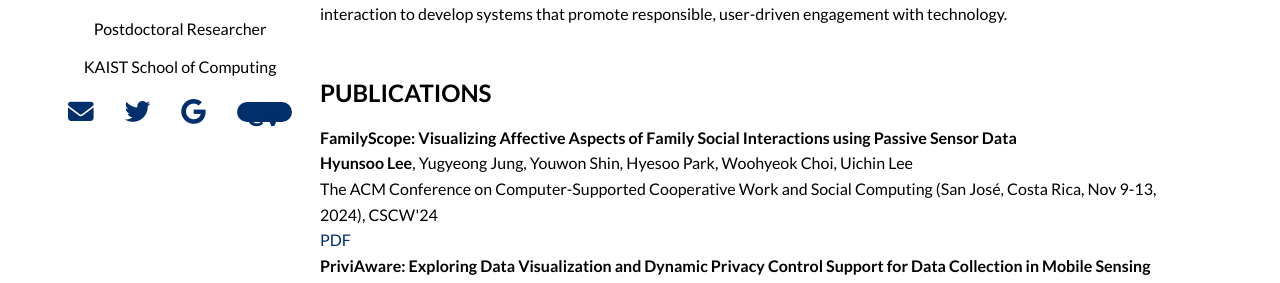
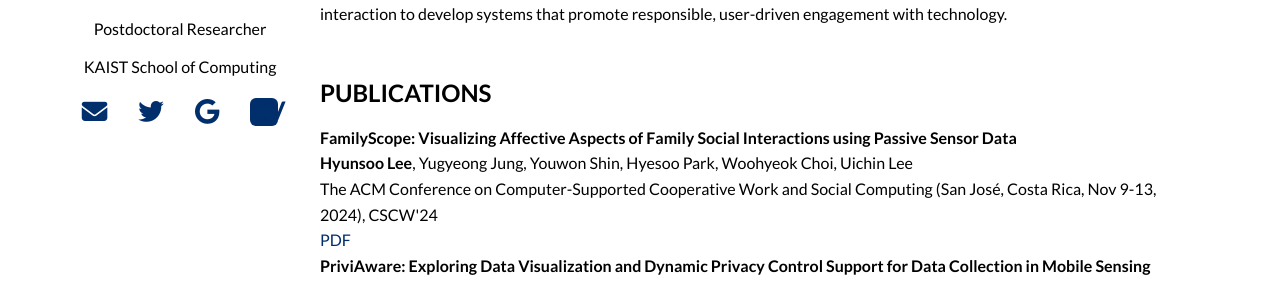
Before and after one commit to hslee90/hslee90.github.io, a Jekyll site: the page built from index.md, in a window 1280 px wide. Shown: the part 296-579 px from the top of the page. Built offline with Jekyll 4.4.1, drawn with Linux system fonts in a browser that asks for light colours; nearby versions of some CDN libraries.

Commit message:
Update style.css

```diff
--- a/assets/css/style.css
+++ b/assets/css/style.css
@@ -66,20 +66,22 @@ body {
 }
 
 .cv-box {
-  background-color: #002F6C;
-  color: #ffffff;
-  padding: 2px 10px;
-  font-size: 0.65rem;
-  font-weight: 600;
-  border-radius: 999px; /* pill 모양으로 */
-  text-decoration: none;
-  line-height: 1;
-  height: 20px;
   display: inline-flex;
   align-items: center;
   justify-content: center;
+  width: 28px;
+  height: 28px;
+  background-color: #002F6C;
+  color: #ffffff;
+  font-size: 0.65rem;
+  font-weight: 600;
+  border-radius: 6px;
+  text-decoration: none;
+  vertical-align: middle;
   transition: background-color 0.3s ease, transform 0.2s ease;
-  vertical-align: middle;
+  margin-left: 6px;
+  line-height: 1;
+  padding: 0;
 }
 
 .cv-box:hover {
@@ -182,18 +184,12 @@ h2#publications {
     font-size: 1.4rem;
   }
 
-.cv-box {
-  height: 18px;
-  padding: 2px 8px;
-  font-size: 0.6rem;
-  border-radius: 999px;
-  line-height: 1;
-  font-weight: 600;
-  display: inline-flex;
-  align-items: center;
-  justify-content: center;
-  vertical-align: middle;
-}
+ .cv-box {
+    width: 24px;
+    height: 24px;
+    font-size: 0.6rem;
+    margin-left: 4px;
+  }
 
   .main-content {
     padding-left: 0;
```
